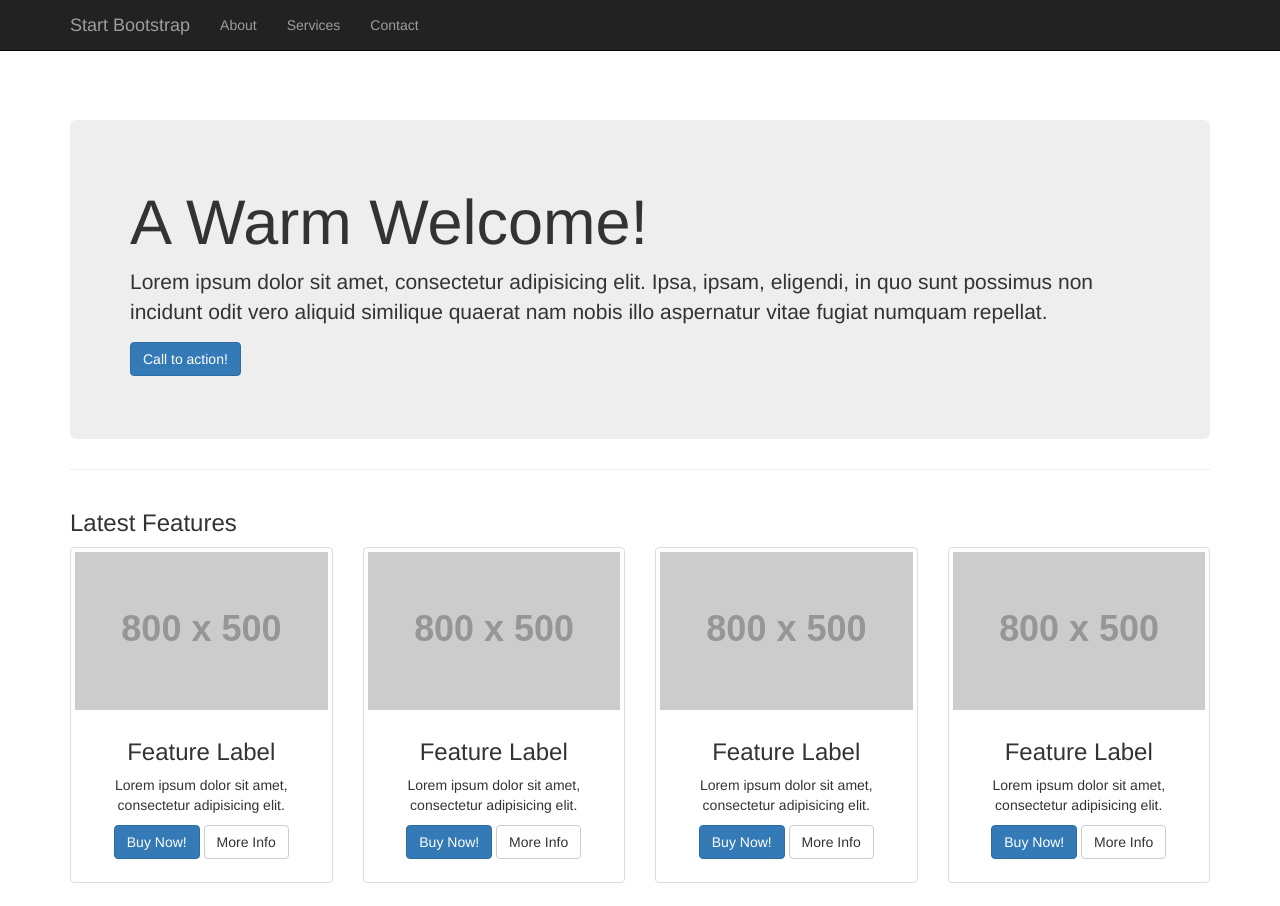
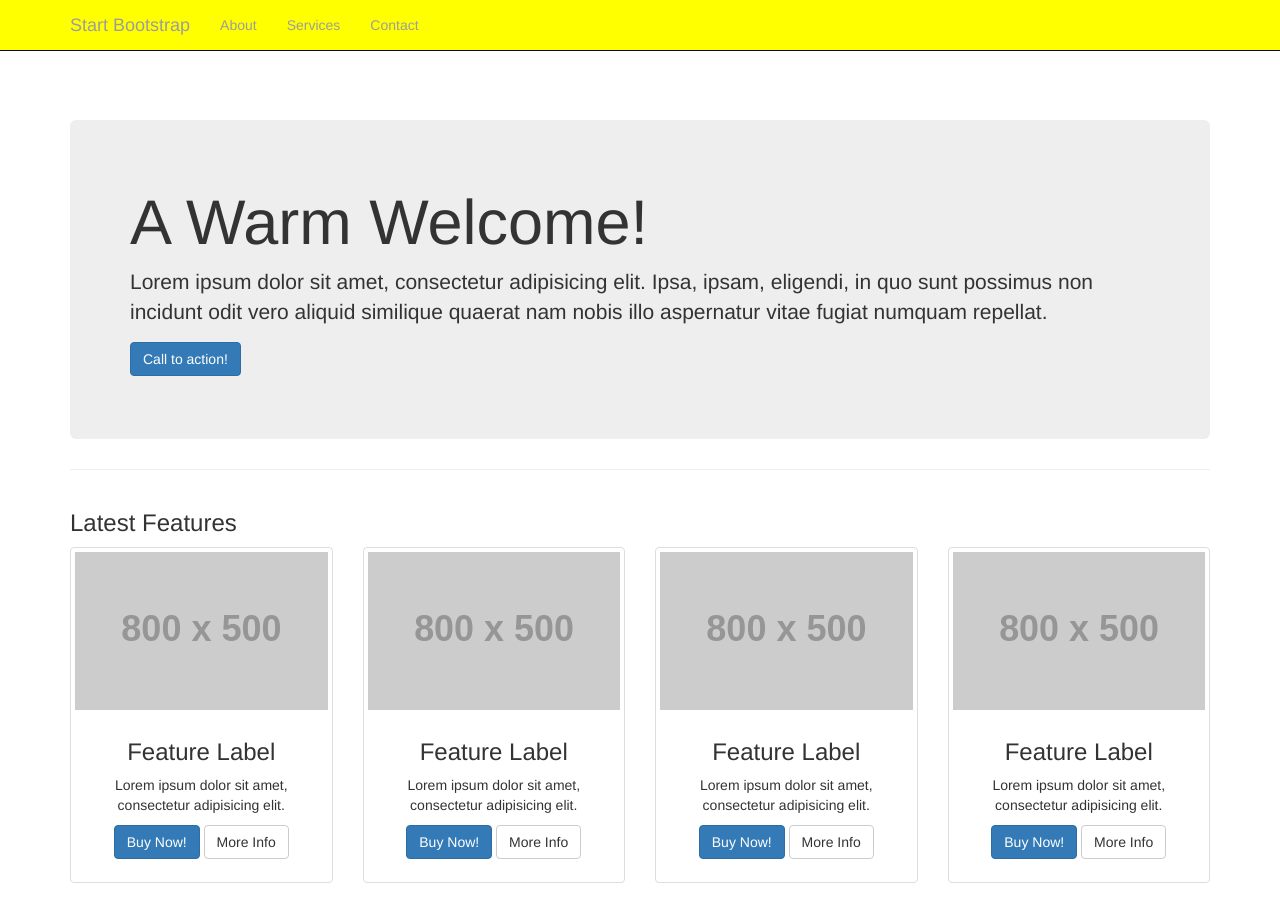
Before and after one commit to rarakstudio/heroic, a plain HTML site: page index.html in a window 1280 px wide. Shown: the top 906 px of the page. Drawn offline with Linux system fonts and the light colour scheme; placeholder pictures from the web are drawn by us.

Commit message:
tambah dot nav yellow

```diff
--- a/css/heroic-features.css
+++ b/css/heroic-features.css
@@ -15,6 +15,10 @@ body {
 .hero-feature {
     margin-bottom: 30px;
 }
+.navbar{
+    background-color: yellow;
+
+}
 
 footer {
     margin: 50px 0;
```
